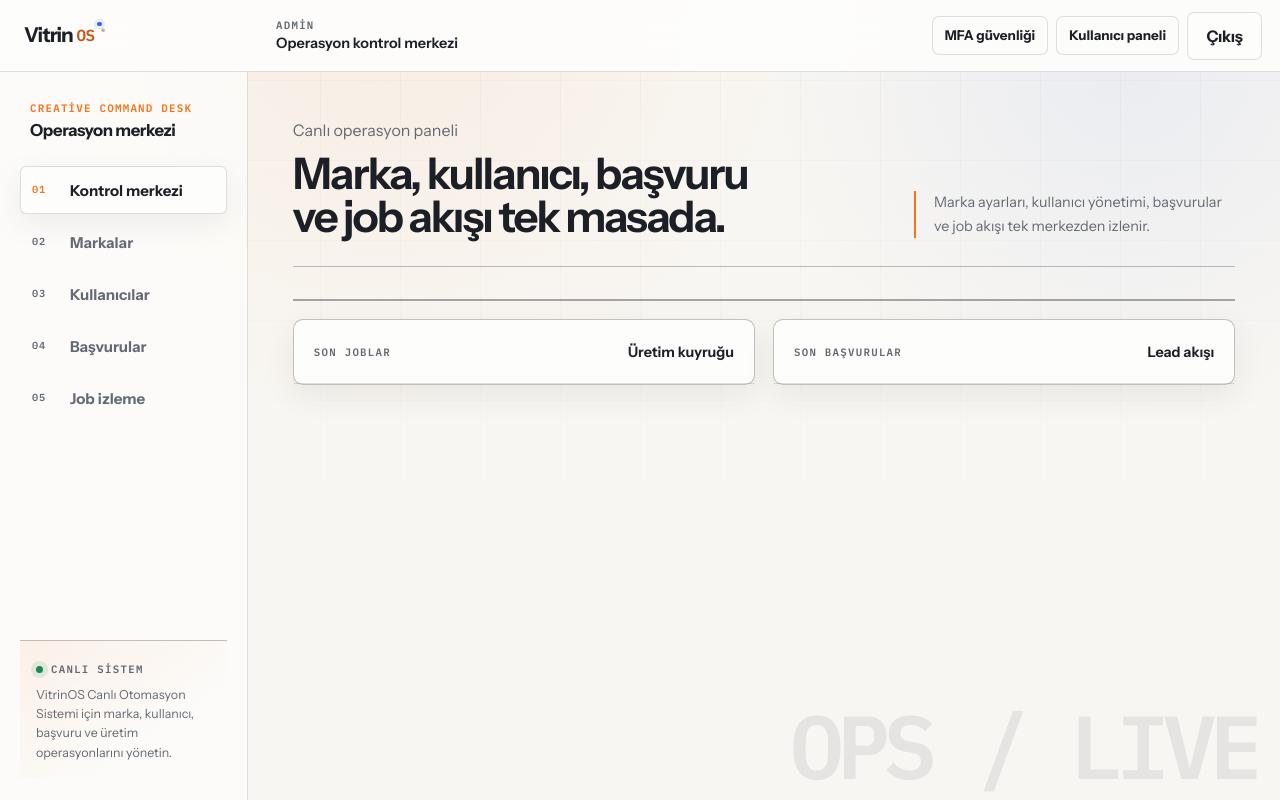
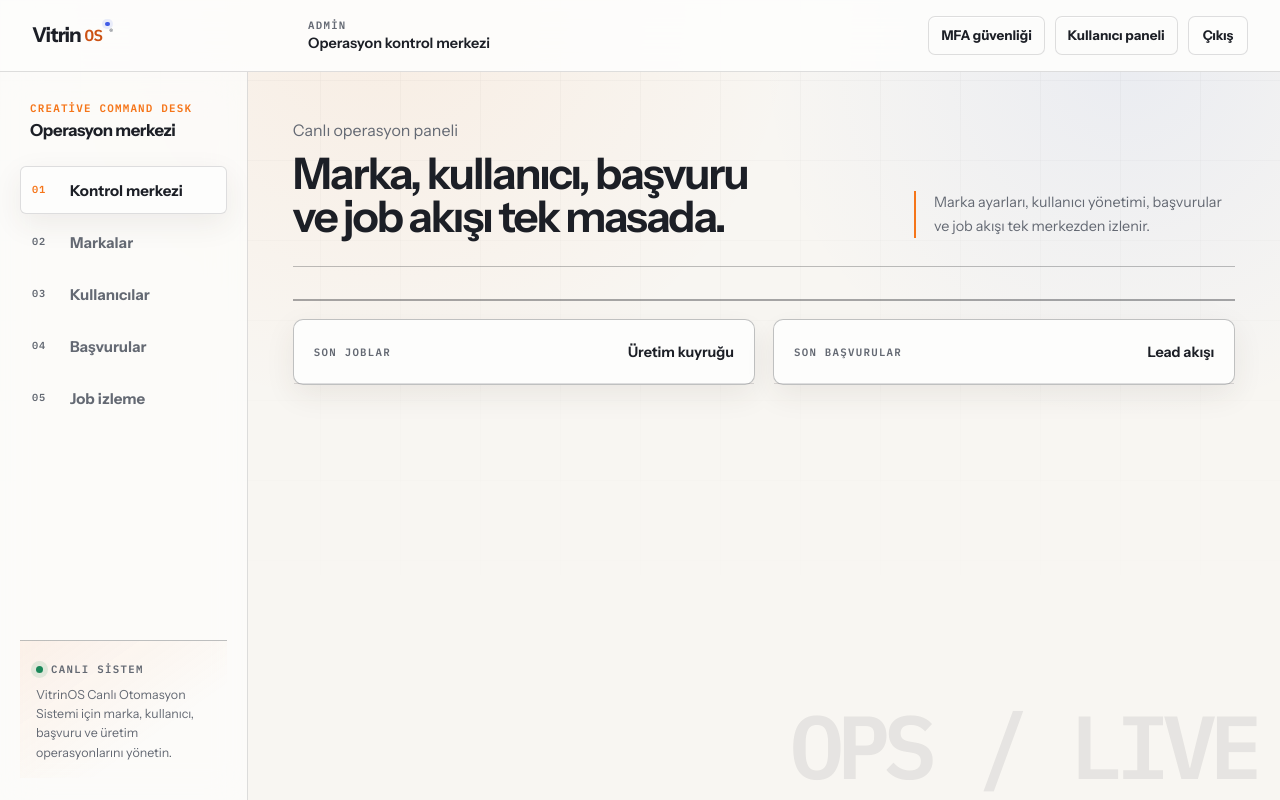
Before and after one commit to locko6634-mustafa/VitrinOS, a website: page admin.html in a window 1280 px wide. Drawn offline with nearby package versions, Linux system fonts and the light colour scheme.

Commit message:
Normalize panel header alignment

```diff
--- a/css/admin.css
+++ b/css/admin.css
@@ -44,6 +44,7 @@
     align-items: center;
     min-height: var(--admin-topbar);
     width: 100%;
+    padding: 0 clamp(18px, 2.5vw, 36px);
     border-bottom: 1px solid var(--admin-line);
     background: color-mix(in srgb, var(--admin-surface) 92%, transparent);
     backdrop-filter: blur(18px) saturate(125%);
@@ -53,7 +54,7 @@
     align-self: stretch;
     display: inline-flex;
     align-items: center;
-    padding-inline: 24px;
+    padding-inline: 0;
     border-right: 0;
   }
 
@@ -101,8 +102,8 @@
   .admin-topbar-actions {
     display: flex;
     align-items: center;
-    gap: 8px;
-    padding-right: 18px;
+    gap: 10px;
+    padding-right: 0;
   }
 
   .admin-body .button {
@@ -122,6 +123,12 @@
   .admin-body .button.secondary:hover {
     border-color: var(--vo-line-strong);
     background: hsl(37 38% 97%);
+  }
+
+  .admin-body .compact-button {
+    min-height: 39px !important;
+    padding-inline: 14px;
+    font-size: 0.84rem;
   }
 
   .admin-link-button {
@@ -908,7 +915,7 @@
     }
 
     .admin-topbar .brand {
-      padding-inline: 18px;
+      padding-inline: 0;
       border-right: 0;
     }
 
```
